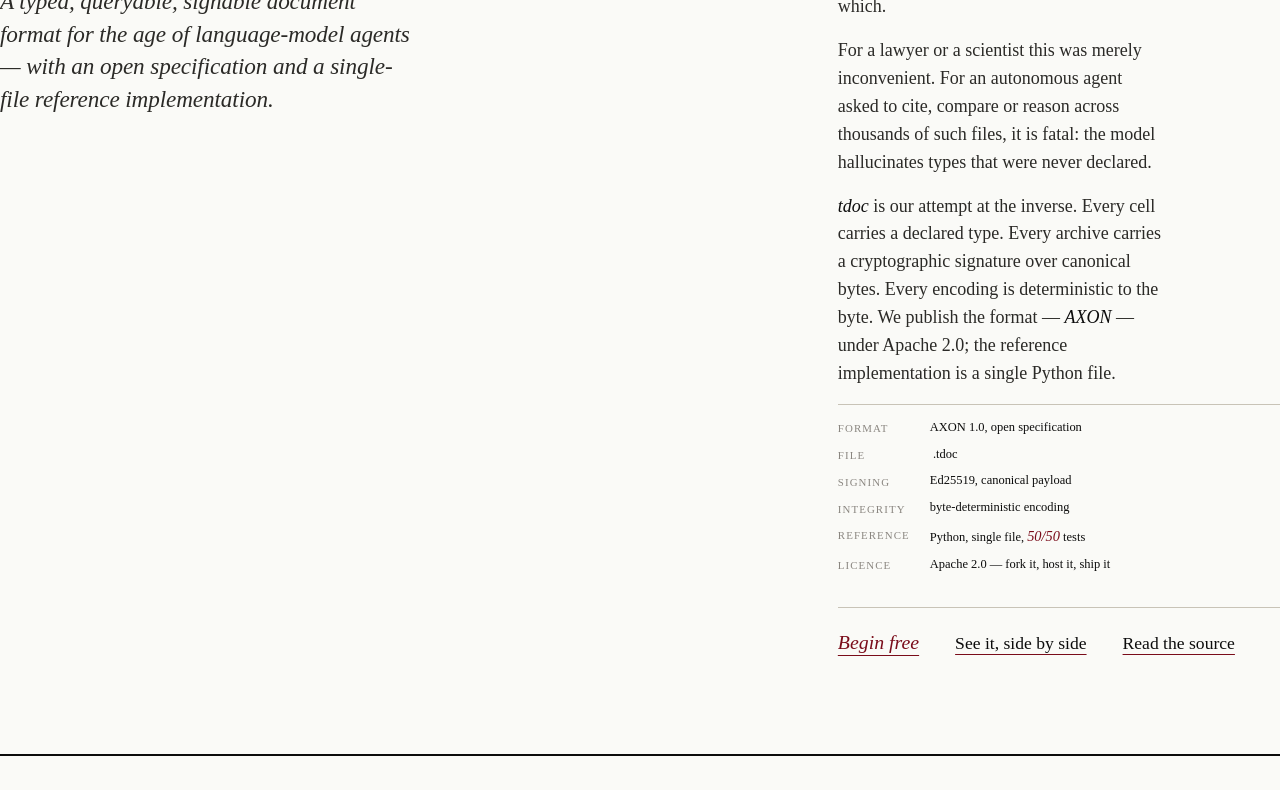
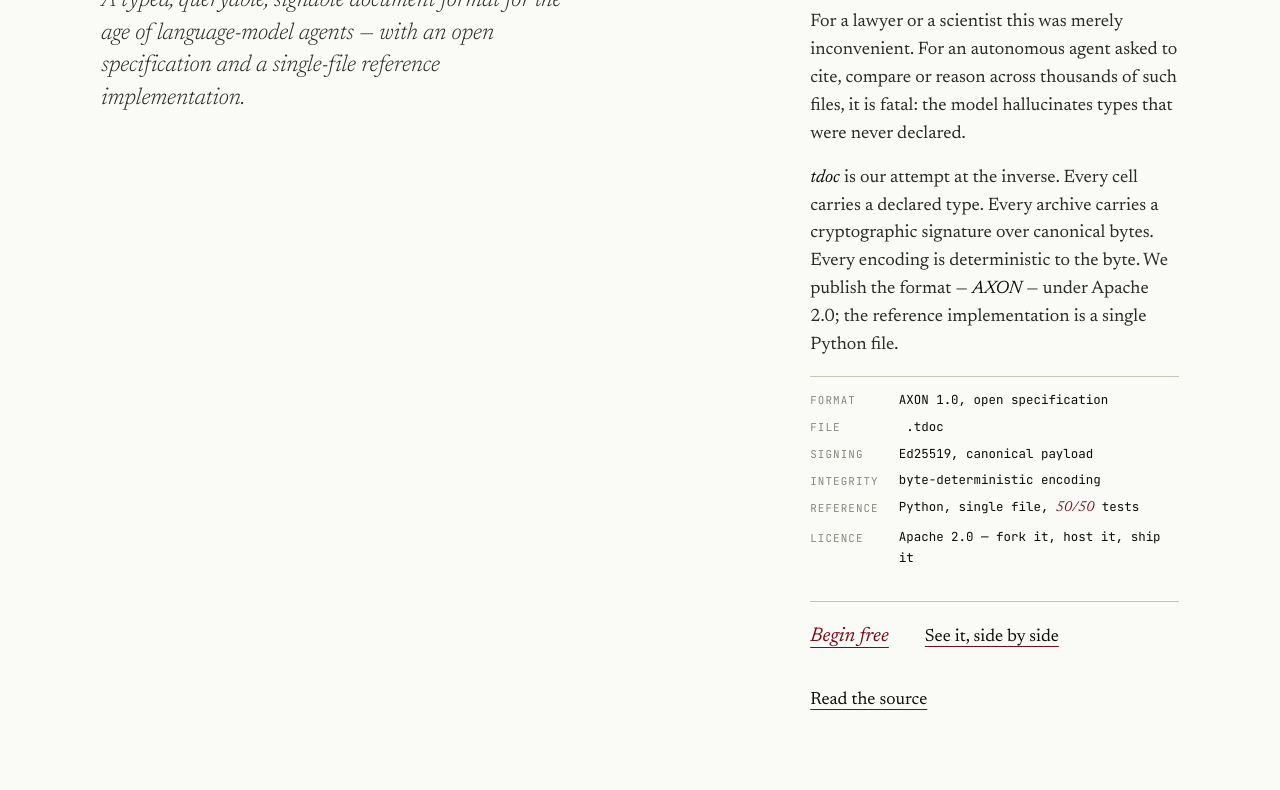
Before and after one commit to LuciferMors/tdoc, a plain HTML site: page product/web/index.html in a window 1280 px wide. Shown: the part 432-1222 px from the top of the page. Drawn offline with Linux system fonts and the light colour scheme.

Commit message:
fix(web): actual root cause of edge-to-edge layout — orphaned CSS declarations
When dark mode was added, the \`:root\` block was split into
\`:root, [data-theme="light"]\` for theme-aware colours + a separate
\`[data-theme="dark"]\` block. The layout constants (--serif, --mono,
--col-max, --col-text, --gutter) were left dangling OUTSIDE any
selector block — six declarations with a stray trailing } at the
bottom. The CSS parser silently discarded all of them.

Result: --col-max and --gutter resolved to empty strings, so
.column's \`max-width: var(--col-max)\` became \`max-width: none\` and
\`padding-inline: var(--gutter)\` became \`padding-inline: 0\`.
Content rendered edge-to-edge on every viewport. Previous fixes
(rewriting the .column rule, bumping the gutter) all no-ops because
the variables they referenced never existed.

Diagnosed via headless Chromium (playwright) inspecting
getComputedStyle on <main> — maxWidth "none", paddingLeft "0px",
getPropertyValue("--col-max") "". Only then did it become obvious
the declarations weren't in a block.

Fix
  - Three clean blocks:
      :root { type + layout constants }
      :root, [data-theme="light"] { light colours }
      [data-theme="dark"] { dark colours }
  - No dangling declarations. No stray braces.
  - Verified via playwright: --col-max now resolves to 1180px,
    --gutter to clamp(1.5rem, 4vw, 4rem), .column has proper
    padding-inline and max-width at all viewports.

Co-Authored-By: Claude Opus 4.7 (1M context) <noreply@anthropic.com>

```diff
--- a/product/web/index.html
+++ b/product/web/index.html
@@ -29,48 +29,47 @@
    Night: aged leather at low light, library after hours
    ──────────────────────────────────────────────────────────── */
 
-:root, [data-theme="light"]{
-  --paper:         #fafaf7;
-  --paper-2:       #f2eee4;
-  --ink:           #0c0c0c;
-  --ink-2:         #2b2a27;
-  --ink-3:         #55524d;
-  --ink-4:         #8a8680;
-  --rule:          #c8c3b7;
-  --rule-soft:     #e6e1d4;
-  --oxblood:       #7a0c1a;
-  --oxblood-wash:  #7a0c1a10;
-  --shadow-tint:   rgba(12, 12, 12, 0);
+/* ── Type + layout constants (theme-invariant) ── */
+:root{
+  --serif: "Newsreader", "Iowan Old Style", Baskerville, Georgia, serif;
+  --mono:  "JetBrains Mono", ui-monospace, "SF Mono", Menlo, monospace;
+
+  --col-max:  1180px;
+  --col-text: 36rem;
+  --gutter:   clamp(1.5rem, 4vw, 4rem);
 }
 
-[data-theme="dark"]{
-  /* Not pure black. Warm near-black — the colour of bound leather
-     lit by a reading lamp. The surface lifts a touch in paper-2 so
-     code blocks sit on their own plane. */
-  --paper:         #141310;
-  --paper-2:       #1c1a15;
-  /* Cream ink, graded down for secondary + muted tiers. Cooler at
-     the muted end so mono labels don't glow. */
-  --ink:           #efe9d9;
-  --ink-2:         #c6c0b1;
-  --ink-3:         #8a8577;
-  --ink-4:         #5a574f;
-  --rule:          #2c2a24;
-  --rule-soft:     #221f1a;
-  /* Oxblood lifted for contrast on dark, still in the burgundy family —
-     not coral, not candy. Tested for AA contrast on #141310. */
-  --oxblood:       #d85565;
-  --oxblood-wash:  #d8556518;
-  --shadow-tint:   rgba(0, 0, 0, 0.25);
+/* ── Light theme (default) ── */
+:root,
+[data-theme="light"]{
+  --paper:        #fafaf7;
+  --paper-2:      #f2eee4;
+  --ink:          #0c0c0c;
+  --ink-2:        #2b2a27;
+  --ink-3:        #55524d;
+  --ink-4:        #8a8680;
+  --rule:         #c8c3b7;
+  --rule-soft:    #e6e1d4;
+  --oxblood:      #7a0c1a;
+  --oxblood-wash: #7a0c1a10;
+  --shadow-tint:  rgba(12, 12, 12, 0);
 }
 
-  --serif:  "Newsreader", "Iowan Old Style", Baskerville, Georgia, serif;
-  --mono:   "JetBrains Mono", ui-monospace, "SF Mono", Menlo, monospace;
-
-  --col-max: 1180px;
-  --col-text: 36rem;
-  /* Wider gutter for comfortable breathing at all viewports. */
-  --gutter: clamp(1.5rem, 4vw, 4rem);
+/* ── Dark theme — aged leather at low light ── */
+[data-theme="dark"]{
+  --paper:        #141310;
+  --paper-2:      #1c1a15;
+  --ink:          #efe9d9;
+  --ink-2:        #c6c0b1;
+  --ink-3:        #8a8577;
+  --ink-4:        #5a574f;
+  --rule:         #2c2a24;
+  --rule-soft:    #221f1a;
+  /* Oxblood lifted for AA contrast on the dark background — still in
+     the burgundy family, not coral, not candy. */
+  --oxblood:      #d85565;
+  --oxblood-wash: #d8556518;
+  --shadow-tint:  rgba(0, 0, 0, 0.25);
 }
 
 *, *::before, *::after { box-sizing: border-box; min-width: 0; }
```
